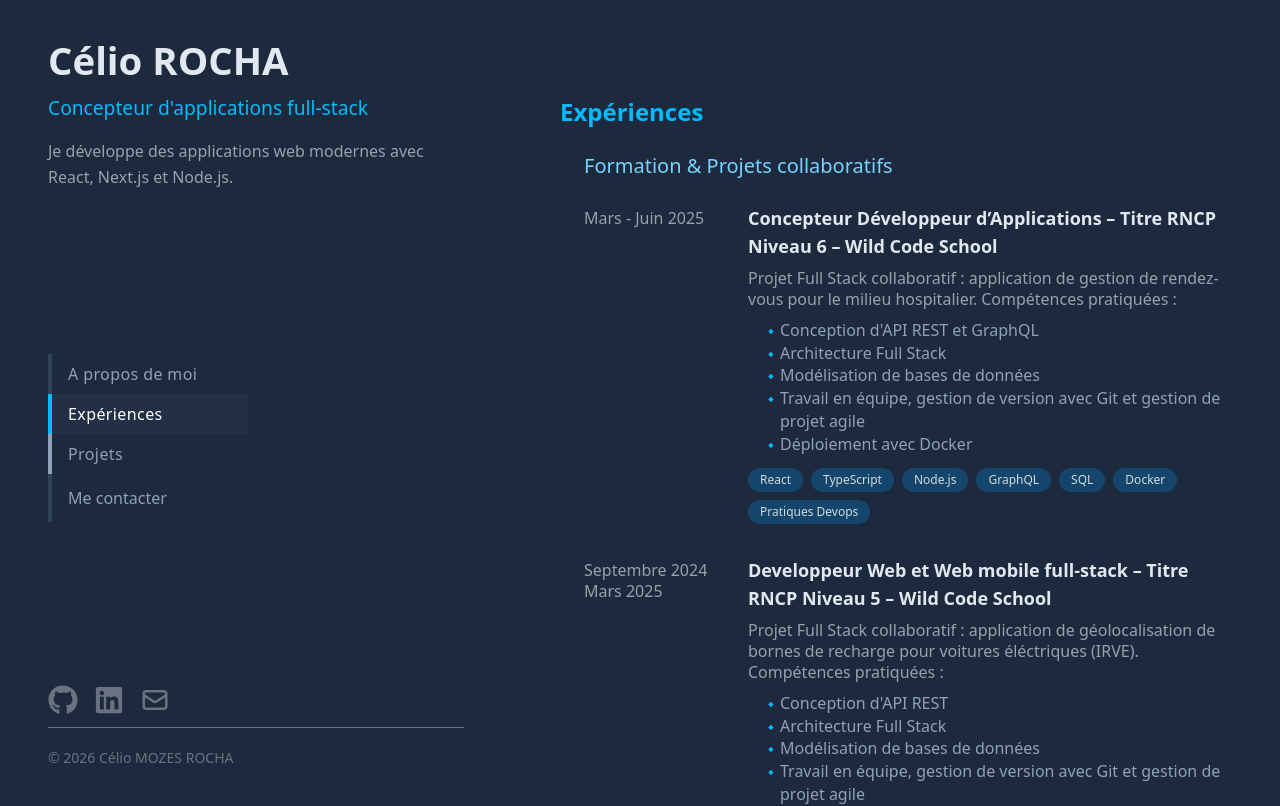
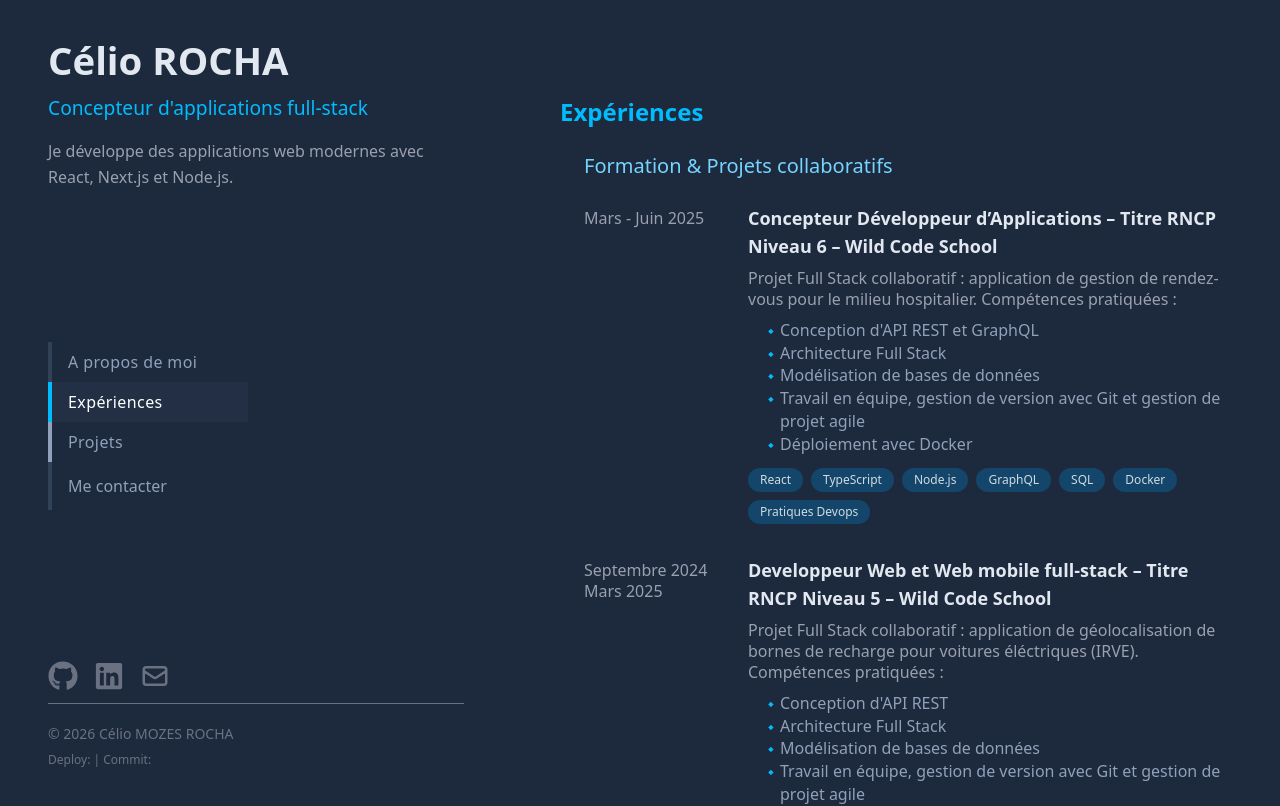
Before and after one commit to celio-mozes-rocha/portfolio, a Next.js app: page /experience in a window 1280 px wide. Shown: the top 806 px of the page. Built offline with nearby package versions, Linux system fonts and the light colour scheme.

Commit message:
fix(SideBar): display deploy date and git commit in footer

```diff
--- a/components/SideBar.tsx
+++ b/components/SideBar.tsx
@@ -95,11 +95,11 @@ export default function SideBar() {
         <hr />
         <br />
         <p>© {new Date().getFullYear()} Célio MOZES ROCHA</p>
-        {/*         <p className="text-xs text-gray-500 mt-4">
+        <p className="text-xs text-gray-500 mt-2">
           Deploy: {process.env.NEXT_PUBLIC_BUILD_DATE}
           {" | "}
           Commit: {process.env.NEXT_PUBLIC_GIT_COMMIT}
-        </p> */}
+        </p>
       </footer>
     </aside>
   );
```
